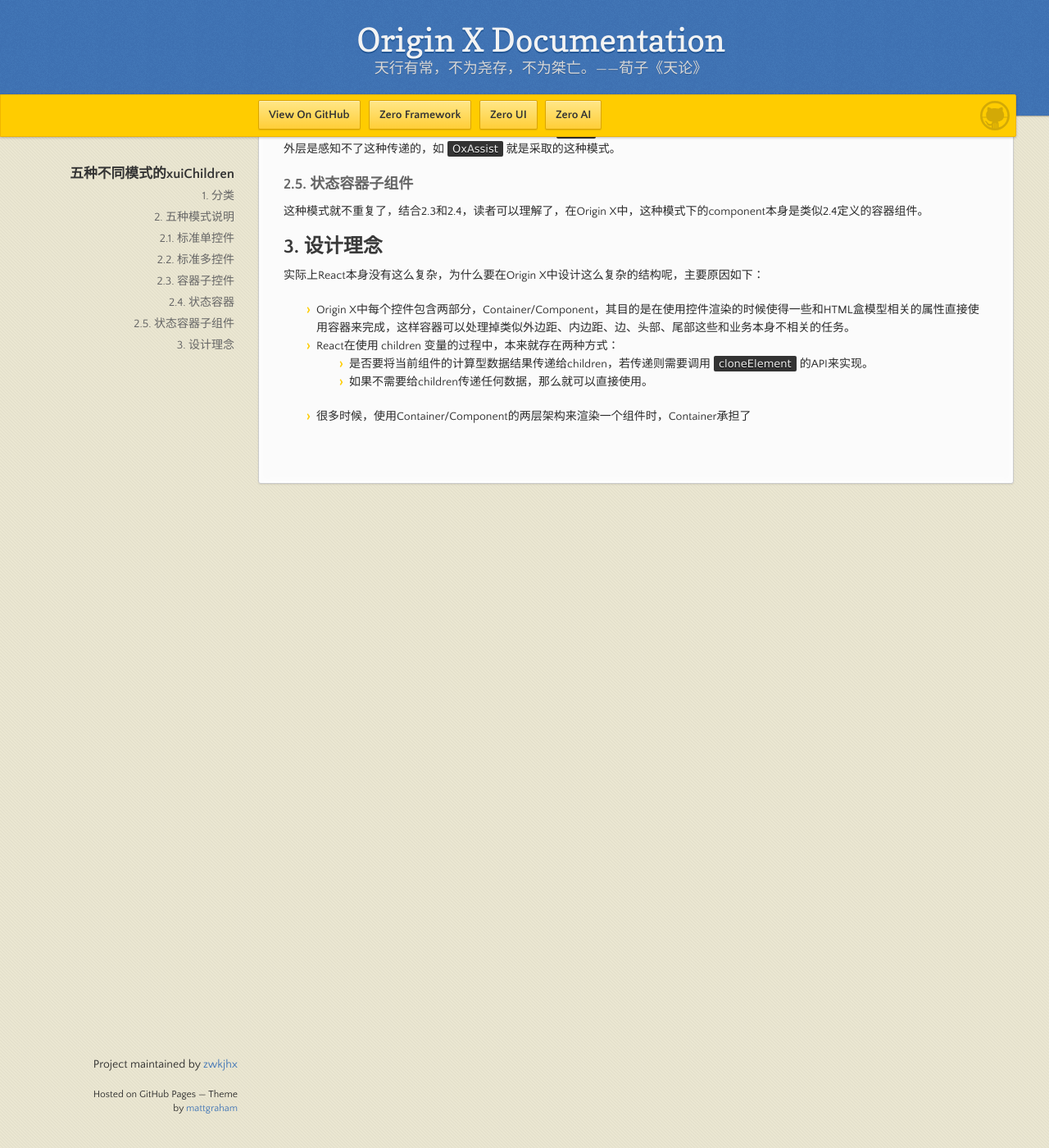
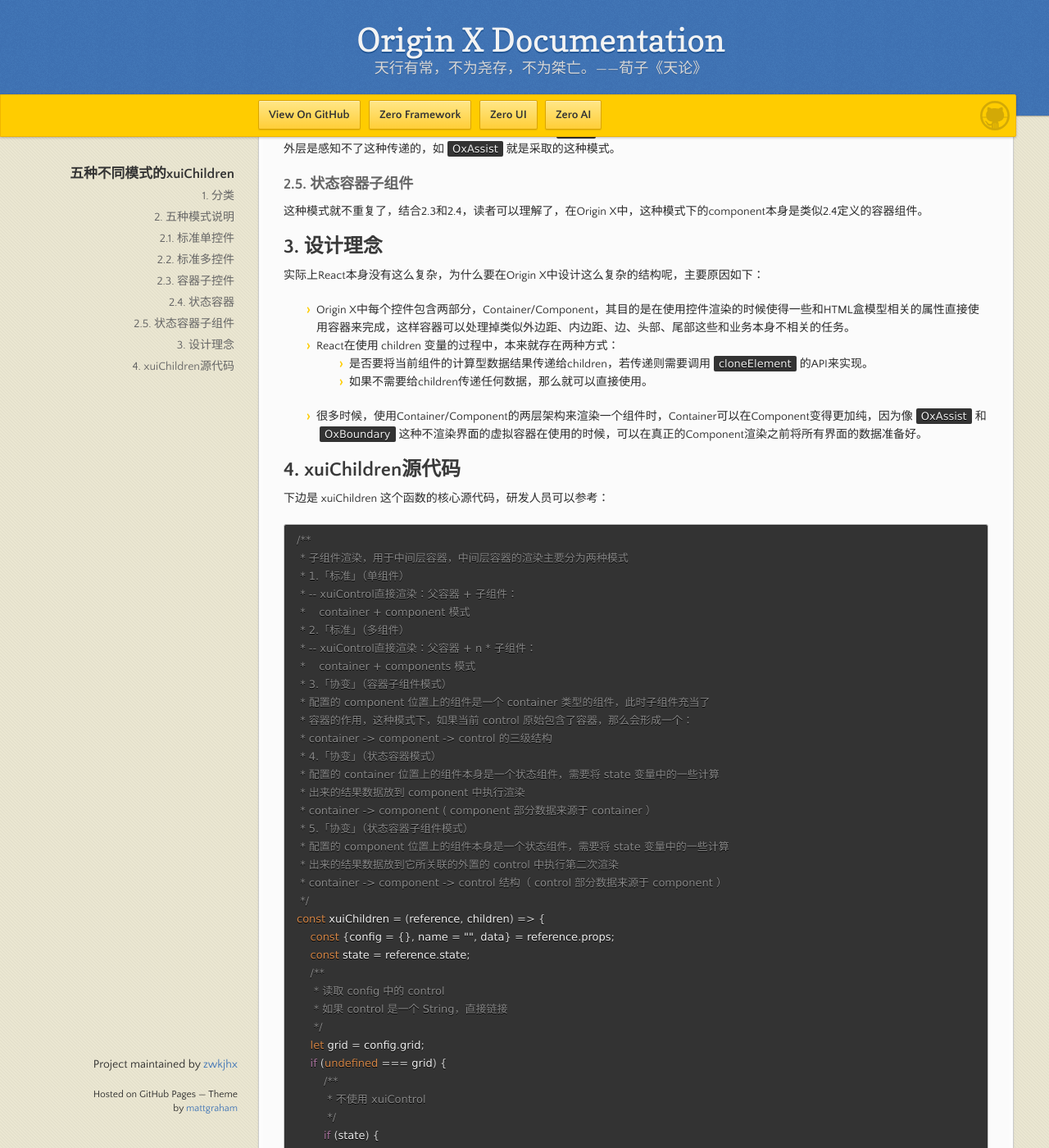
Before and after one commit to zwkjhx/ox-doc, a Jekyll site: the page built from specification/3-origin-xgui-fan/spo-017-wu-zhong-bu-tong-mo-shi-de-xuichildren-shuo-ming.md, in a window 1280 px wide and 1400 px high, scrolled down 3514 px. Shown: the whole window at 82% size. Built offline with Jekyll 4.4.1, drawn with Linux system fonts in a browser that asks for light colours; our own code applies the rules of GitHub Pages for plain Markdown files; before the commit the page ends 4144 px from its top, so only the background shows below that; some of the changed text lies outside the part shown.

Commit message:
Updates specification/3-origin-xgui-fan/spo-017-wu-zhong-bu-tong-mo-shi-de-xuichildren-shuo-ming.md
Auto commit by GitBook Editor

````diff
--- a/specification/3-origin-xgui-fan/spo-017-wu-zhong-bu-tong-mo-shi-de-xuichildren-shuo-ming.md
+++ b/specification/3-origin-xgui-fan/spo-017-wu-zhong-bu-tong-mo-shi-de-xuichildren-shuo-ming.md
@@ -179,4 +179,103 @@ class Outer extends React.PureComponent{
 * React在使用 children 变量的过程中，本来就存在两种方式：
   * 是否要将当前组件的计算型数据结果传递给children，若传递则需要调用`cloneElement`的API来实现。
   * 如果不需要给children传递任何数据，那么就可以直接使用。
-* 很多时候，使用Container/Component的两层架构来渲染一个组件时，Container承担了
+* 很多时候，使用Container/Component的两层架构来渲染一个组件时，Container可以在Component变得更加纯，因为像`OxAssist`和`OxBoundary`这种不渲染界面的虚拟容器在使用的时候，可以在真正的Component渲染之前将所有界面的数据准备好。
+
+## 4. xuiChildren源代码
+
+下边是 xuiChildren 这个函数的核心源代码，研发人员可以参考：
+
+```js
+/**
+ * 子组件渲染，用于中间层容器，中间层容器的渲染主要分为两种模式
+ * 1.「标准」（单组件）
+ * -- xuiControl直接渲染：父容器 + 子组件：
+ *    container + component 模式
+ * 2.「标准」（多组件）
+ * -- xuiControl直接渲染：父容器 + n * 子组件：
+ *    container + components 模式
+ * 3.「协变」（容器子组件模式）
+ * 配置的 component 位置上的组件是一个 container 类型的组件，此时子组件充当了
+ * 容器的作用，这种模式下，如果当前 control 原始包含了容器，那么会形成一个：
+ * container -> component -> control 的三级结构
+ * 4.「协变」（状态容器模式）
+ * 配置的 container 位置上的组件本身是一个状态组件，需要将 state 变量中的一些计算
+ * 出来的结果数据放到 component 中执行渲染
+ * container -> component ( component 部分数据来源于 container ）
+ * 5.「协变」（状态容器子组件模式）
+ * 配置的 component 位置上的组件本身是一个状态组件，需要将 state 变量中的一些计算
+ * 出来的结果数据放到它所关联的外置的 control 中执行第二次渲染
+ * container -> component -> control 结构（ control 部分数据来源于 component ）
+ */
+const xuiChildren = (reference, children) => {
+    const {config = {}, name = "", data} = reference.props;
+    const state = reference.state;
+    /**
+     * 读取 config 中的 control
+     * 如果 control 是一个 String，直接链接
+     */
+    let grid = config.grid;
+    if (undefined === grid) {
+        /**
+         * 不使用 xuiControl
+         */
+        if (state) {
+            /**
+             * 带状态的容器
+             */
+            const props = _xuiInherit(reference);
+            Ux.dgDebug(props, "[Ox] Container, 纯渲染，带状态，传入Props：", "#4666e4");
+            return _xuiUniform(children, props);
+        } else {
+            /**
+             * 不带状态的容器
+             * 最简单的模式
+             * 1 和 2
+             */
+            Ux.dgDebug({}, "[Ox] Container, 纯渲染，不带状态，传入Props：", "#4666e4");
+            return _xuiUniform(children);
+        }
+    } else {
+        /**
+         * 使用 xuiControl 方式渲染，如果不是数组的时候需要转换
+         */
+        if (!U.isArray(grid)) {
+            grid = [grid];
+        }
+        const {$metadata = {}, id, $container, data} = reference.props;
+        const {control = {}} = $metadata;
+        const prefix = `ox-grid-${id}`;
+        const ui = Fn.toGrid(grid, prefix, control);
+        /**
+         * 容器属性处理
+         */
+        const inherit = Fn.inheritContainer($container);
+        if (state) {
+            /**
+             * 带状态的容器 或 组件
+             */
+            const state = _xuiInherit(reference);
+            Object.assign(inherit, state);
+            Ux.dgDebug({
+                name,
+                config,
+                data,
+                inherit
+            }, "[Ox] Container, 连接Control渲染，带状态。", "#4666e4");
+        } else {
+            /**
+             * 不带状态的容器或组件
+             */
+            Ux.dgDebug({
+                name,
+                config,
+                data
+            }, "[Ox] Container, 连接Control渲染，不带状态。", "#4666e4");
+        }
+        return Rdr.xuiGrid(ui, UI, {
+            $data: data,
+            inherit
+        })
+    }
+};
+```
````
